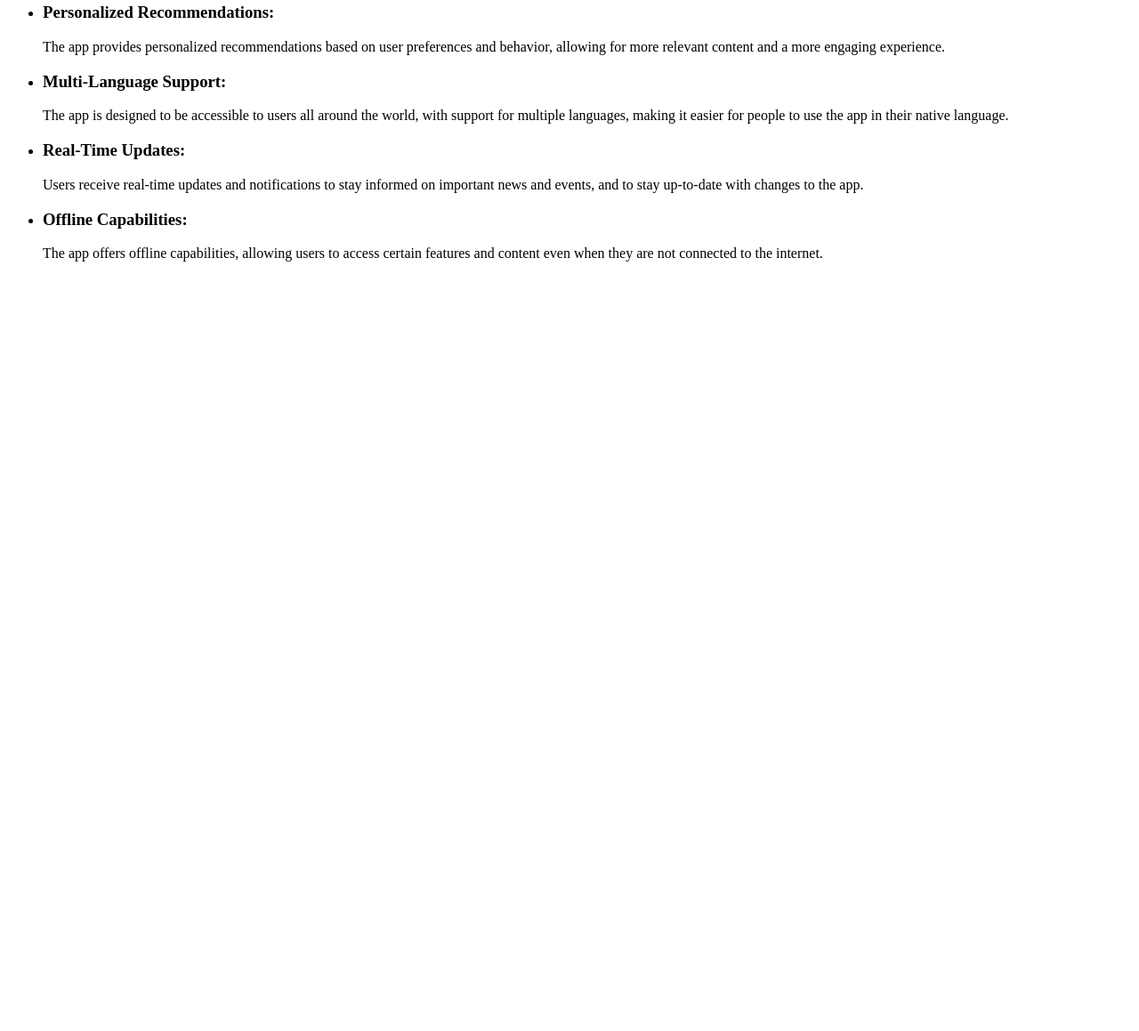
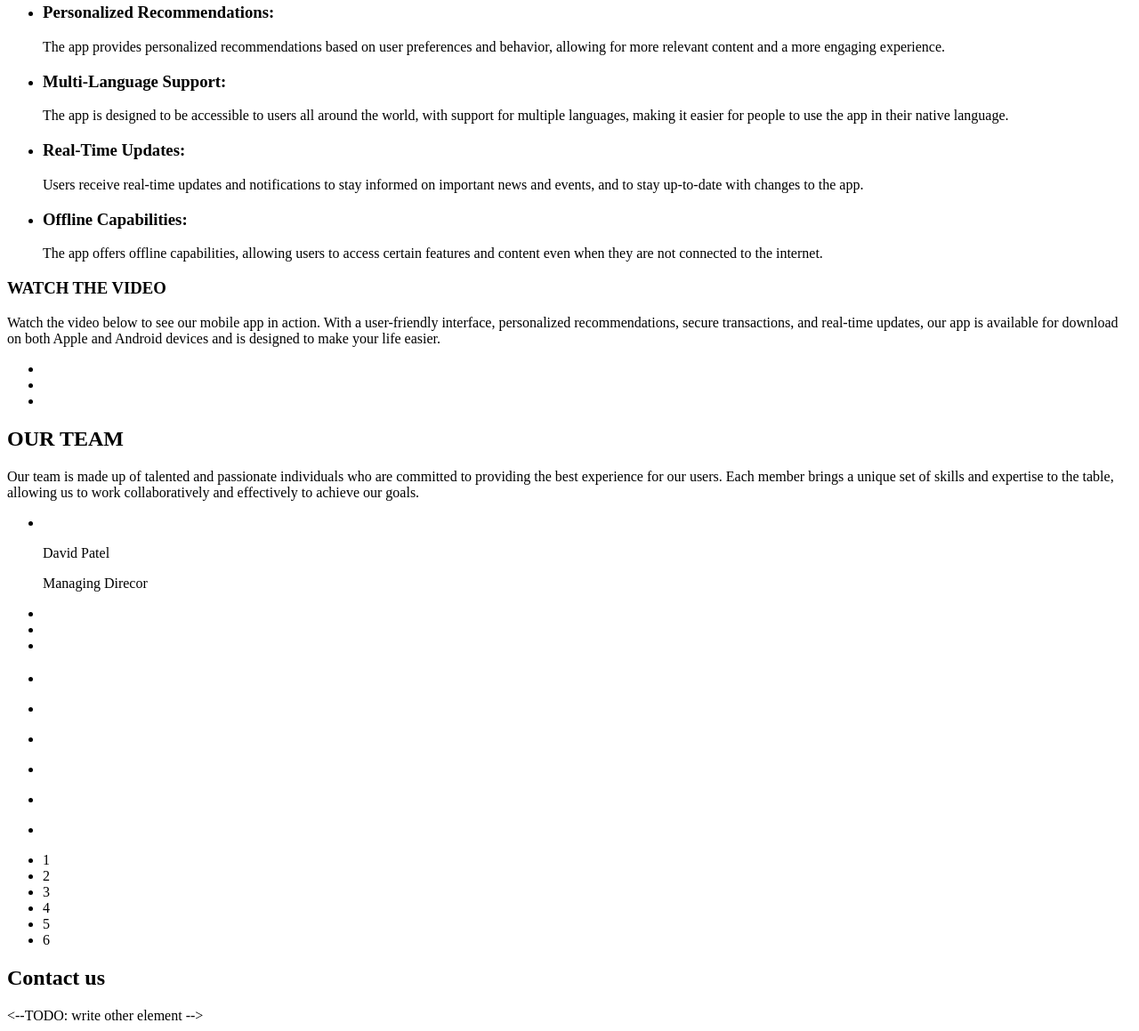
Before and after one commit to ASkypka/fson-97, a plain HTML site: page index.html in a window 1280 px wide. Shown: the part 597-1756 px from the top of the page at 89% size. Before the commit the page ends 907 px from the top, so only its background shows below. Drawn offline with Linux system fonts and the light colour scheme.

Commit message:
add OUR TEAM section

```diff
--- a/index.html
+++ b/index.html
@@ -1,10 +1,12 @@
 <!DOCTYPE html>
 <html lang="en">
+
 <head>
     <meta charset="UTF-8">
     <meta name="viewport" content="width=device-width, initial-scale=1.0">
     <title>Mobileapp</title>
 </head>
+
 <body>
     <header>
         <nav>
@@ -27,44 +29,135 @@
                 <li><a href="#">Robust analytics and reporting for data-driven insights</a></li>
                 <li><a href="#">Offline capabilities for uninterrupted use</a></li>
             </ul>
-<button type = "button">Download</button>
+            <button type="button">Download</button>
         </section>
         <section>
             <h2>KEY FEATURES</h2>
-            <p>Get the best mobile experience with our Mobileapp. With a user-friendly interface, personalized recommendations, secure
-            transactions, and real-time updates, our app offers everything you need to stay connected and productive</p>
+            <p>Get the best mobile experience with our Mobileapp. With a user-friendly interface, personalized
+                recommendations, secure
+                transactions, and real-time updates, our app offers everything you need to stay connected and productive
+            </p>
             <ul>
                 <li>
                     <h3>User-Friendly Interface:</h3>
-                <p>Intuitive and easy-to-navigate interface designed to provide a seamless mobile experience for users.</p>
+                    <p>Intuitive and easy-to-navigate interface designed to provide a seamless mobile experience for
+                        users.</p>
                 </li>
                 <li>
                     <h3>Integration with Other Apps:</h3>
-                <p>The app integrates with other popular apps, making it easy for users to connect with their social media accounts, or to
+                    <p>The app integrates with other popular apps, making it easy for users to connect with their social
+                        media accounts, or to
                         easily make in-app purchases using their preferred payment method.</p>
                 </li>
                 <li>
                     <h3>Personalized Recommendations:</h3>
-                <p>The app provides personalized recommendations based on user preferences and behavior, allowing for more relevant content
+                    <p>The app provides personalized recommendations based on user preferences and behavior, allowing
+                        for more relevant content
                         and a more engaging experience.</p>
                 </li>
                 <li>
                     <h3>Multi-Language Support:</h3>
-                <p>The app is designed to be accessible to users all around the world, with support for multiple languages, making it
+                    <p>The app is designed to be accessible to users all around the world, with support for multiple
+                        languages, making it
                         easier for people to use the app in their native language.</p>
                 </li>
                 <li>
                     <h3>Real-Time Updates:</h3>
-                <p>Users receive real-time updates and notifications to stay informed on important news and events, and to stay up-to-date
+                    <p>Users receive real-time updates and notifications to stay informed on important news and events,
+                        and to stay up-to-date
                         with changes to the app.</p>
                 </li>
                 <li>
                     <h3>Offline Capabilities:</h3>
-                <p>The app offers offline capabilities, allowing users to access certain features and content even when they are not
+                    <p>The app offers offline capabilities, allowing users to access certain features and content even
+                        when they are not
                         connected to the internet.</p>
                 </li>
             </ul>
         </section>
+        <section>
+            <h3>WATCH THE VIDEO</h3>
+            <p>Watch the video below to see our mobile app in action. With a user-friendly interface, personalized
+                recommendations, secure transactions, and real-time updates, our app is available for download on both
+                Apple and Android devices and is designed to make your life easier.</p>
+            <ul>
+                <li><a href=""><img src="" alt=""></a></li>
+                <li><a href=""><img src="" alt=""></a></li>
+                <li><a href=""><img src="" alt=""></a></li>
+            </ul>
+        </section>
+        <section>
+            <h2>OUR TEAM</h2>
+            <p>Our team is made up of talented and passionate individuals who are committed to providing the best
+                experience for our
+                users. Each member brings a unique set of skills and expertise to the table, allowing us to work
+                collaboratively and
+                effectively to achieve our goals.</p>
+            <ul>
+                <li>
+                    <img src="" alt="">
+                    <p>David Patel</p>
+                    <p>Managing Direcor</p>
+                </li>
+                <li></li>
+                <li></li>
+                <li></li>
+            </ul>
+        </section>
+        <section>
+            <h2></h2>
+            <ul>
+                <li>
+                    <img src="" alt="">
+                    <p></p>
+                    <p></p>
+                    <p></p>
+                </li>
+                <li>
+                    <img src="" alt="">
+                    <p></p>
+                    <p></p>
+                    <p></p>
+                </li>
+                <li>
+                    <img src="" alt="">
+                    <p></p>
+                    <p></p>
+                    <p></p>
+                </li>
+                <li>
+                    <img src="" alt="">
+                    <p></p>
+                    <p></p>
+                    <p></p>
+                </li>
+                <li>
+                    <img src="" alt="">
+                    <p></p>
+                    <p></p>
+                    <p></p>
+                </li>
+                <li>
+                    <img src="" alt="">
+                    <p></p>
+                    <p></p>
+                    <p></p>
+                </li>
+            </ul>
+            <ul>
+                <li>1</li>
+                <li>2</li>
+                <li>3</li>
+                <li>4</li>
+                <li>5</li>
+                <li>6</li>
+            </ul>
+        </section>
+        <section>
+            <h2>Contact us</h2>
+            <--TODO: write other element -->
+        </section>
     </main>
 </body>
+
 </html>
```
Lines whose indentation alone changed are shown as unchanged.
